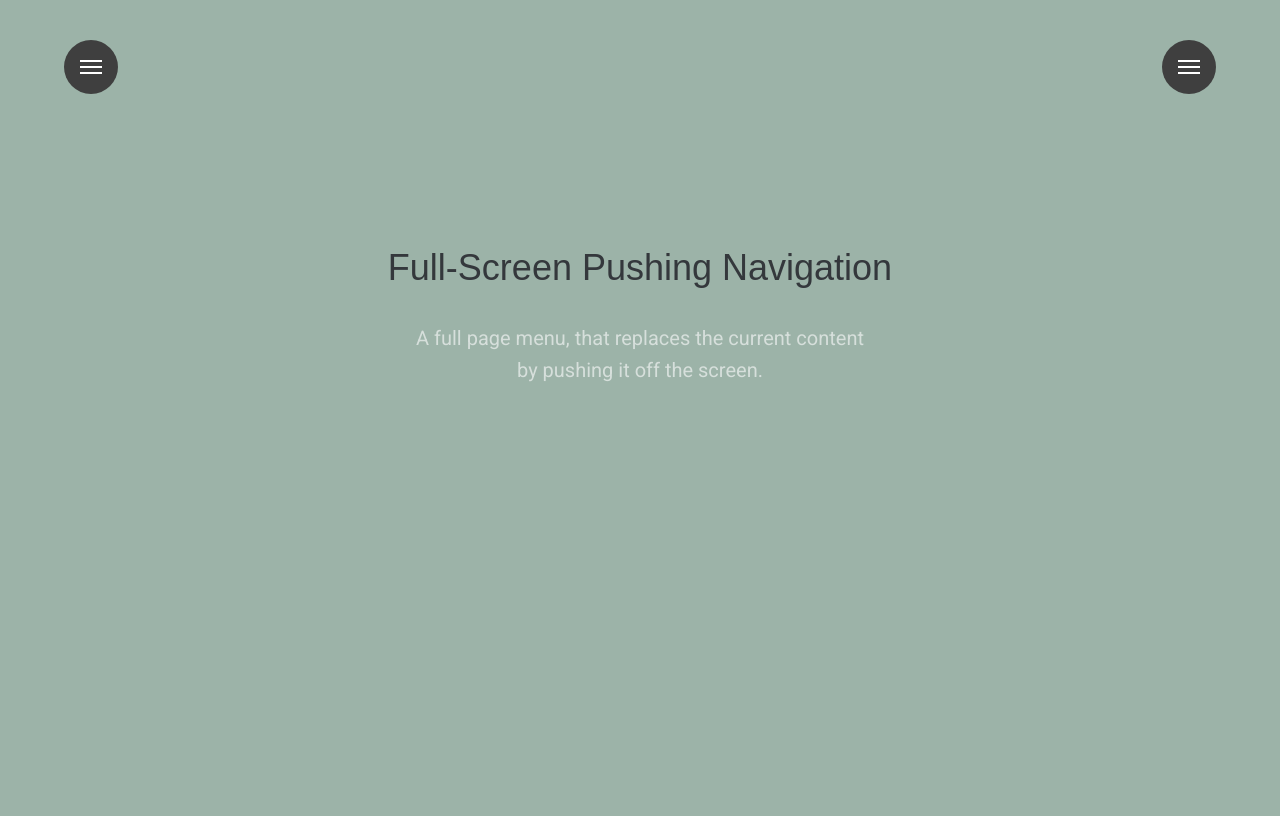
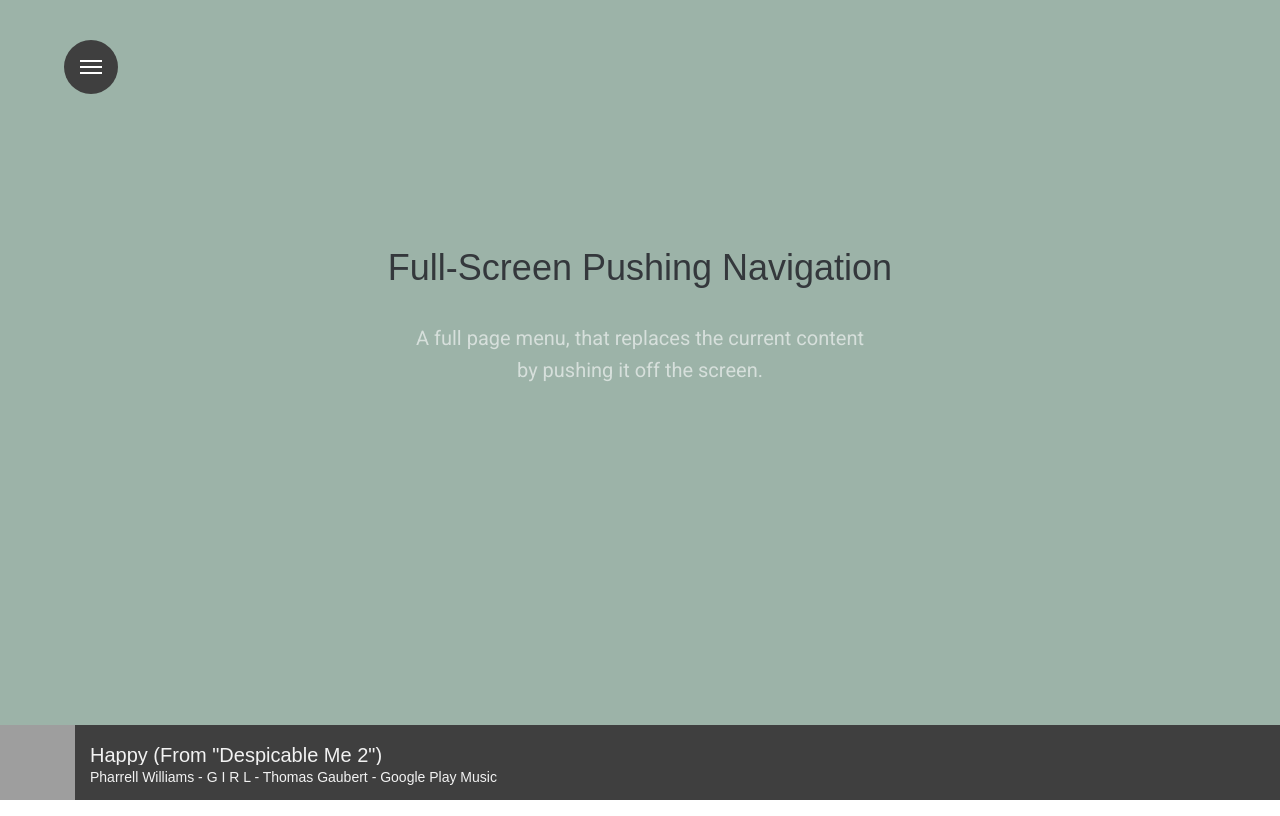
Before and after one commit to EnsemblePlayer/chorus, a PHP site: page /app/newindex.php in a window 1280 px wide. Before the commit the page ends 381 px from the top, so only its background shows below. Run offline with PHP 8.4, Linux system fonts and the light colour scheme; some libraries are stand-ins or nearby versions; grey boxes are pictures that could not be loaded.

Commit message:
more experiments... including dynamic colors

```diff
--- a/app/newindex.php
+++ b/app/newindex.php
@@ -8,8 +8,8 @@
 	<link href='http://fonts.googleapis.com/css?family=Lobster' rel='stylesheet' type='text/css'>
 
 	<link rel="stylesheet" href="res/css/reset.css"> <!-- CSS reset -->
+	<link rel="stylesheet" href="//maxcdn.bootstrapcdn.com/font-awesome/4.3.0/css/font-awesome.min.css">
 	<link rel="stylesheet" href="res/css/newplayer.css"> <!-- Resource style -->
-	<link rel="stylesheet" href="res/css/newplayertest.css">
 	<link rel="stylesheet" href="res/css/newplayermodal.css">
 	<script src="res/js/modernizr.js"></script> <!-- Modernizr -->
 
@@ -17,7 +17,22 @@
 </head>
 <body>
 	<main>
-		<a href="#cd-nav-alt" class="cd-nav-trigger-alt">Menu
+
+		<h1>Full-Screen Pushing Navigation</h1>
+
+		<p>A full page menu, that replaces the current content by pushing it off the screen.</p>
+
+	</main>
+
+	<div class="music-bar colorize-dominant">
+		<img class="album-art" src="res/img/album.png"/>
+		<div class="song-metadata">
+			<p class="song-title">Happy (From "Despicable Me 2")</p>
+			<p class="song-subtitle">Pharrell Williams - G I R L - Thomas Gaubert - Google Play Music</p>
+		</div>
+	</div>
+
+	<a href="#cd-nav" class="cd-nav-trigger colorize-dominant">Menu
 		<span class="cd-nav-icon"></span>
 
 		<svg x="0px" y="0px" width="54px" height="54px" viewBox="0 0 54 54">
@@ -25,21 +40,7 @@
 		</svg>
 	</a>
 
-		<h1>Full-Screen Pushing Navigation</h1>
-
-		<p>A full page menu, that replaces the current content by pushing it off the screen.</p>
-
-	</main>
-
-	<a href="#cd-nav" class="cd-nav-trigger">Menu
-		<span class="cd-nav-icon"></span>
-
-		<svg x="0px" y="0px" width="54px" height="54px" viewBox="0 0 54 54">
-			<circle fill="transparent" stroke="#656e79" stroke-width="1" cx="27" cy="27" r="25" stroke-dasharray="157 157" stroke-dashoffset="157"></circle>
-		</svg>
-	</a>
-
-	<div id="cd-nav" class="cd-nav">
+	<div id="cd-nav" class="cd-nav colorize-dominant">
 		<div class="cd-navigation-wrapper">
 			<div class="cd-half-block">
 				<nav>
@@ -50,6 +51,8 @@
 						<li><a href="#0">Logout</a></li>
 					</ul>
 				</nav>
+
+				<a href="#fullscreen" class="fullscreen"><i class="fa fa-expand"></i></a>
 			</div><!-- .cd-half-block -->
 
 			<div class="cd-half-block">
@@ -60,5 +63,7 @@
 	<script src="res/js/jquery-2.1.1.js"></script>
 	<script src="res/js/velocity.min.js"></script>
 	<script src="res/js/player.js"></script> <!-- Resource jQuery -->
+	<script src="res/js/color-thief.min.js"></script>
+	<script src="res/js/playercolorize.js"></script>
 </body>
 </html>
--- a/app/res/css/newplayer.css
+++ b/app/res/css/newplayer.css
@@ -1,8 +1,6 @@
-/* --------------------------------
-
-Primary style
-
--------------------------------- */
+/*
+ * Primary Style
+ */
 *, *::after, *::before {
   -webkit-box-sizing: border-box;
   -moz-box-sizing: border-box;
@@ -34,11 +32,9 @@ a {
   text-decoration: none;
 }
 
-/* --------------------------------
-
-Main Components
-
--------------------------------- */
+/*
+ * Menu Components
+ */
 main {
   position: relative;
   z-index: 2;
@@ -406,6 +402,80 @@ main p {
   transform: translateX(0);
 }
 
+/*
+ * Ensemble CSS
+ */
+
+ .music-bar {
+  position: fixed;
+  z-index: 3;
+  left: 0;
+  bottom: 0;
+  width: 100%;
+  background: #3f3f3f;
+  color: #f2f2f2;
+  -webkit-transform: translateZ(0);
+  -moz-transform: translateZ(0);
+  -ms-transform: translateZ(0);
+  -o-transform: translateZ(0);
+  transform: translateZ(0);
+  -webkit-backface-visibility: hidden;
+  backface-visibility: hidden;
+  -webkit-transition: -webkit-transform 0.7s;
+  -moz-transition: -moz-transform 0.7s;
+  transition: transform 0.7s;
+  -webkit-transition-timing-function: cubic-bezier(0.91, 0.01, 0.6, 0.99);
+  -moz-transition-timing-function: cubic-bezier(0.91, 0.01, 0.6, 0.99);
+  transition-timing-function: cubic-bezier(0.91, 0.01, 0.6, 0.99);
+}
+.navigation-is-open .music-bar {
+  -webkit-transform: translateX(100%);
+  -moz-transform: translateX(100%);
+  -ms-transform: translateX(100%);
+  -o-transform: translateX(100%);
+  transform: translateX(100%);
+}
+.album-art {
+  width: 75px;
+  height: 75px;
+  float: left;
+}
+.song-metadata {
+  margin-top: 20px;
+  margin-bottom: 10px;
+  margin-left: 90px;
+}
+.song-title {
+  font-size: 20px;
+  font-weight: 300;
+  white-space: nowrap;
+  overflow: hidden;
+  width: auto;
+}
+.song-subtitle {
+  font-size: 14px;
+  line-height: 1.75;
+  font-weight: normal;
+  white-space: nowrap;
+  width: auto;
+  display: inline;
+}
+.fullscreen {
+  position: absolute;
+  left: 0;
+  bottom: 0;
+  padding-left: 75px;
+  padding-bottom: 25px;
+  font-size: 24px;
+  color: #f2f2f2;
+  -webkit-transition: all 0.2s ease;
+  -moz-transition: all 0.2s ease;
+  -o-transition: all 0.2s ease;
+  -ms-transition: all 0.2s ease;
+}
+.fullscreen:hover {
+  font-size: 28px;
+}
 .logo {
   position: absolute;
   right: 0;
--- a/app/res/css/newplayertest.css
+++ /dev/null
@@ -1,139 +0,0 @@
-.cd-nav-trigger-alt {
-  position: fixed;
-  z-index: 3;
-  right: 5%;
-  top: 20px;
-  height: 54px;
-  width: 54px;
-  background-color: #3f3f3f;
-  border-radius: 50%;
-  /* image replacement */
-  overflow: hidden;
-  text-indent: 100%;
-  white-space: nowrap;
-  -webkit-transition: -webkit-transform 0.5s;
-  -moz-transition: -moz-transform 0.5s;
-  transition: transform 0.5s;
-}
-.cd-nav-trigger-alt .cd-nav-icon {
-  /* icon created in CSS */
-  position: absolute;
-  left: 50%;
-  top: 50%;
-  bottom: auto;
-  right: auto;
-  -webkit-transform: translateX(-50%) translateY(-50%);
-  -moz-transform: translateX(-50%) translateY(-50%);
-  -ms-transform: translateX(-50%) translateY(-50%);
-  -o-transform: translateX(-50%) translateY(-50%);
-  transform: translateX(-50%) translateY(-50%);
-  width: 22px;
-  height: 2px;
-  background-color: #ffffff;
-}
-.cd-nav-trigger-alt .cd-nav-icon::before, .cd-nav-trigger-alt .cd-nav-icon:after {
-  /* upper and lower lines of the menu icon */
-  content: '';
-  position: absolute;
-  top: 0;
-  right: 0;
-  width: 100%;
-  height: 100%;
-  background-color: inherit;
-  /* Force Hardware Acceleration in WebKit */
-  -webkit-transform: translateZ(0);
-  -moz-transform: translateZ(0);
-  -ms-transform: translateZ(0);
-  -o-transform: translateZ(0);
-  transform: translateZ(0);
-  -webkit-backface-visibility: hidden;
-  backface-visibility: hidden;
-  -webkit-transition: -webkit-transform 0.5s, width 0.5s, top 0.3s;
-  -moz-transition: -moz-transform 0.5s, width 0.5s, top 0.3s;
-  transition: transform 0.5s, width 0.5s, top 0.3s;
-}
-.cd-nav-trigger-alt .cd-nav-icon::before {
-  -webkit-transform-origin: right top;
-  -moz-transform-origin: right top;
-  -ms-transform-origin: right top;
-  -o-transform-origin: right top;
-  transform-origin: right top;
-  -webkit-transform: translateY(-6px);
-  -moz-transform: translateY(-6px);
-  -ms-transform: translateY(-6px);
-  -o-transform: translateY(-6px);
-  transform: translateY(-6px);
-}
-.cd-nav-trigger-alt .cd-nav-icon::after {
-  -webkit-transform-origin: right bottom;
-  -moz-transform-origin: right bottom;
-  -ms-transform-origin: right bottom;
-  -o-transform-origin: right bottom;
-  transform-origin: right bottom;
-  -webkit-transform: translateY(6px);
-  -moz-transform: translateY(6px);
-  -ms-transform: translateY(6px);
-  -o-transform: translateY(6px);
-  transform: translateY(6px);
-}
-.no-touch .cd-nav-trigger-alt:hover .cd-nav-icon::after {
-  top: 2px;
-}
-.no-touch .cd-nav-trigger-alt:hover .cd-nav-icon::before {
-  top: -2px;
-}
-.cd-nav-trigger-alt svg {
-  position: absolute;
-  top: 0;
-  left: 0;
-}
-.cd-nav-trigger-alt circle {
-  /* circle border animation */
-  -webkit-transition: stroke-dashoffset 0.4s 0s;
-  -moz-transition: stroke-dashoffset 0.4s 0s;
-  transition: stroke-dashoffset 0.4s 0s;
-}
-.navigation-is-open .cd-nav-trigger-alt {
-  /* rotate trigger when navigation becomes visible */
-  -webkit-transform: rotate(180deg);
-  -moz-transform: rotate(180deg);
-  -ms-transform: rotate(180deg);
-  -o-transform: rotate(180deg);
-  transform: rotate(180deg);
-}
-.navigation-is-open .cd-nav-trigger-alt .cd-nav-icon::after,
-.navigation-is-open .cd-nav-trigger-alt .cd-nav-icon::before {
-  /* animate arrow --> from hamburger to arrow */
-  width: 50%;
-  -webkit-transition: -webkit-transform 0.5s, width 0.5s;
-  -moz-transition: -moz-transform 0.5s, width 0.5s;
-  transition: transform 0.5s, width 0.5s;
-}
-.navigation-is-open .cd-nav-trigger-alt .cd-nav-icon::before {
-  -webkit-transform: rotate(45deg);
-  -moz-transform: rotate(45deg);
-  -ms-transform: rotate(45deg);
-  -o-transform: rotate(45deg);
-  transform: rotate(45deg);
-}
-.navigation-is-open .cd-nav-trigger-alt .cd-nav-icon::after {
-  -webkit-transform: rotate(-45deg);
-  -moz-transform: rotate(-45deg);
-  -ms-transform: rotate(-45deg);
-  -o-transform: rotate(-45deg);
-  transform: rotate(-45deg);
-}
-.no-touch .navigation-is-open .cd-nav-trigger-alt:hover .cd-nav-icon::after, .no-touch .navigation-is-open .cd-nav-trigger-alt:hover .cd-nav-icon::before {
-  top: 0;
-}
-.navigation-is-open .cd-nav-trigger-alt circle {
-  stroke-dashoffset: 0;
-  -webkit-transition: stroke-dashoffset 0.4s 0.3s;
-  -moz-transition: stroke-dashoffset 0.4s 0.3s;
-  transition: stroke-dashoffset 0.4s 0.3s;
-}
-@media only screen and (min-width: 1170px) {
-  .cd-nav-trigger-alt {
-    top: 40px;
-  }
-}
--- /dev/null
+++ b/app/res/js/playercolorize.js
@@ -0,0 +1,13 @@
+$(window).load(function() {
+    var image = new Image;
+    var result = $('body > .music-bar > .album-art').attr('src');
+    image.src = result;
+    var colorThief = new ColorThief();
+    var color = colorThief.getColor(image);
+    // Dominant color
+    //document.getElementById("#music-bar").style.backgroundColor = 'rgb(' + color.join(',') + ')';
+    elements = document.getElementsByClassName("colorize-dominant");
+    for(var i = 0; i < elements.length; i++) {
+	    elements[i].style.backgroundColor = 'rgb(' + color.join(',') + ')';
+	}
+});
```
Also changed, not shown: app/res/js/color-thief.min.js (added).
